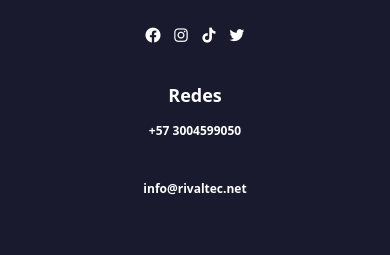
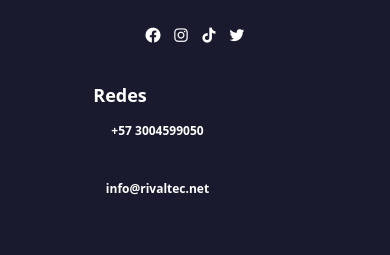
Before and after one commit to david21rios/WorldClock, a React (Vite) app: page / in a window 390 px wide. Shown: the part 462-717 px from the top of the page. Built offline with nearby package versions, Linux system fonts and the light colour scheme; no server answers.

Commit message:
nueva adaptacion estilo footer

```diff
--- a/src/index.css
+++ b/src/index.css
@@ -78,13 +78,14 @@ input{
   font-size: 18px;
   font-weight: bold;
   margin-top: 25px;
-  margin-left: 100px;
+  margin-left: 50px;
+  margin-right: 75px;
   margin-bottom: 25px;
 }
 
 .number, .mail {
-  font-size: 18px;
-  margin-left: 100px;
+  font-size: 16px;
+  margin-left: 50px;
 }
 .mail{
   margin-top: 40px;
@@ -158,7 +159,7 @@ input{
   }
 
   .number, .mail {
-    font-size: 18px;
+    font-size: 14px;
     margin-left: 0;
     text-align: center;
   }
```
